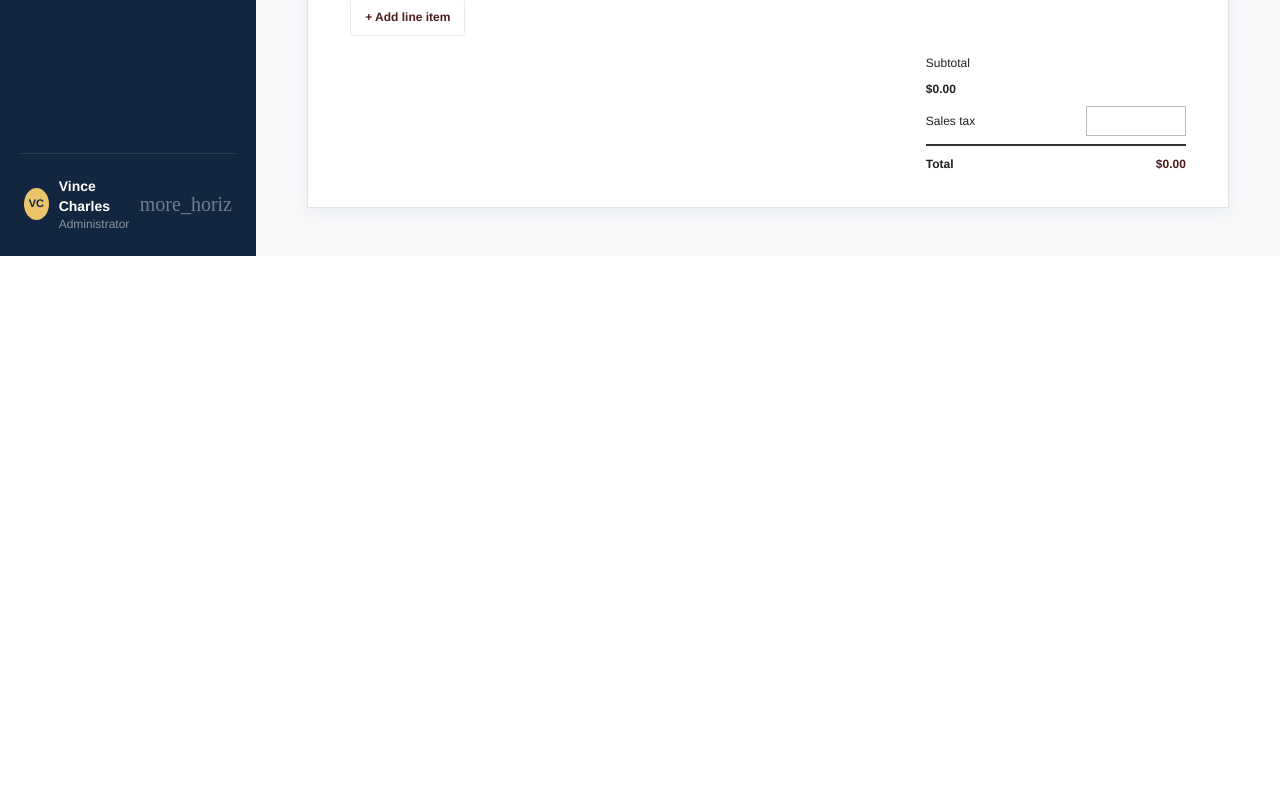
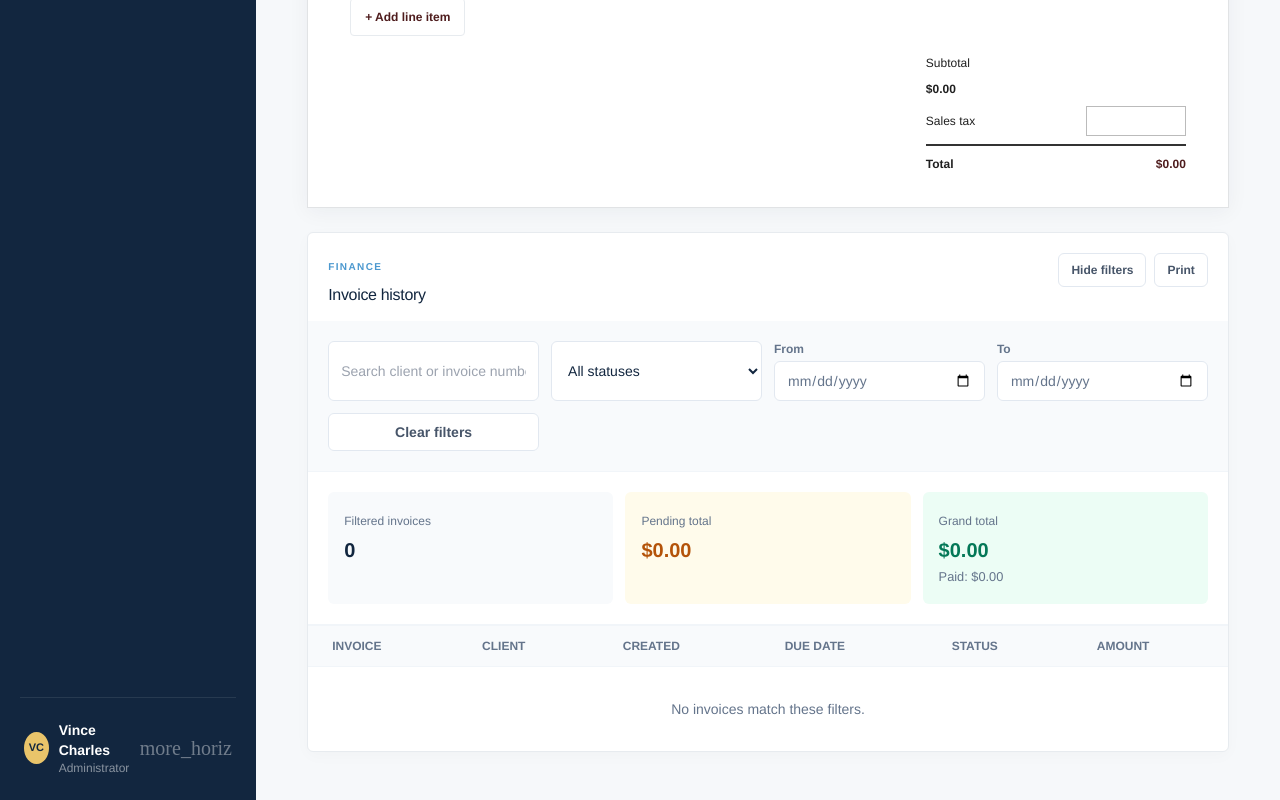
Before and after one commit to sjmirajjutt-cell/usasecuirtygruop, a Next.js app in the folder portal/: page /dashboard/invoices in a window 1280 px wide. Shown: the part 815-1615 px from the top of the page. Before the commit the page ends 1071 px from the top, so only its background shows below. Built offline with nearby package versions, Linux system fonts and the light colour scheme; no server answers; the database is empty; a web font is replaced by a local one.

Commit message:
Add invoice history filters and totals

```diff
--- a/portal/app/dashboard/invoices/page.tsx
+++ b/portal/app/dashboard/invoices/page.tsx
@@ -1,11 +1,17 @@
 import { PageHeader } from '@/components/portal-shell'
 import { InvoiceBuilder } from '@/components/invoice-builder'
+import { InvoiceHistory } from '@/components/invoice-history'
 import { createClient } from '@/lib/supabase/server'
 import type { Client } from '@/lib/supabase/database.types'
 
+type InvoiceRecord = { id: string; client_name: string; amount_due: number; status: string; created_at: string; invoice_number?: string | null; due_date?: string | null; payment_terms?: string | null }
+
 export default async function InvoicesPage() {
   const supabase = await createClient()
-  const { data } = await supabase.from('clients').select('*').order('name')
+  const [{ data }, { data: invoices }] = await Promise.all([
+    supabase.from('clients').select('*').order('name'),
+    supabase.from('invoices').select('*').order('created_at', { ascending: false })
+  ])
   const clients = (data ?? []) as Client[]
-  return <><PageHeader eyebrow="Finance" title="Invoices" description="Build client invoices with saved contact details and reusable line items." /><main className="invoice-page"><InvoiceBuilder initialClients={clients} /></main></>
+  return <><PageHeader eyebrow="Finance" title="Invoices" description="Build client invoices and review invoice history with totals." /><main className="invoice-page"><InvoiceBuilder initialClients={clients} /><InvoiceHistory initialInvoices={(invoices ?? []) as InvoiceRecord[]} /></main></>
 }
--- /dev/null
+++ b/portal/components/invoice-history.tsx
@@ -0,0 +1,33 @@
+'use client'
+
+import { useMemo, useState } from 'react'
+
+type InvoiceRecord = { id: string; client_name: string; amount_due: number; status: string; created_at: string; invoice_number?: string | null; due_date?: string | null; payment_terms?: string | null }
+
+type InvoiceFilters = { search: string; status: string; from: string; to: string }
+const emptyFilters: InvoiceFilters = { search: '', status: '', from: '', to: '' }
+
+export function InvoiceHistory({ initialInvoices }: { initialInvoices: InvoiceRecord[] }) {
+  const [filters, setFilters] = useState<InvoiceFilters>(emptyFilters)
+  const [showFilters, setShowFilters] = useState(true)
+
+  const filteredInvoices = useMemo(() => initialInvoices.filter(invoice => {
+    const date = invoice.created_at.slice(0, 10)
+    const matchesSearch = !filters.search || `${invoice.client_name} ${invoice.invoice_number ?? ''}`.toLowerCase().includes(filters.search.toLowerCase())
+    return matchesSearch && (!filters.status || invoice.status === filters.status) && (!filters.from || date >= filters.from) && (!filters.to || date <= filters.to)
+  }), [initialInvoices, filters])
+
+  const grandTotal = filteredInvoices.reduce((total, invoice) => total + Number(invoice.amount_due || 0), 0)
+  const pendingTotal = filteredInvoices.filter(invoice => invoice.status === 'pending').reduce((total, invoice) => total + Number(invoice.amount_due || 0), 0)
+  const paidTotal = filteredInvoices.filter(invoice => invoice.status === 'paid').reduce((total, invoice) => total + Number(invoice.amount_due || 0), 0)
+
+  function setFilter(key: keyof InvoiceFilters, value: string) {
+    setFilters(current => ({ ...current, [key]: value }))
+  }
+
+  return <section className="panel mt-6 overflow-hidden"><div className="panel-heading"><div><span className="section-kicker">Finance</span><h3>Invoice history</h3></div><div className="flex flex-wrap gap-2"><button type="button" onClick={() => setShowFilters(value => !value)} className="rounded-md border border-slate-200 px-3 py-2 text-xs font-bold text-slate-600">{showFilters ? 'Hide filters' : 'Show filters'}</button><button type="button" onClick={() => window.print()} className="rounded-md border border-slate-200 px-3 py-2 text-xs font-bold text-slate-600">Print</button></div></div>
+    {showFilters && <div className="grid gap-3 border-b border-slate-100 bg-slate-50 p-5 md:grid-cols-2 xl:grid-cols-4"><input value={filters.search} onChange={event => setFilter('search', event.target.value)} placeholder="Search client or invoice number" className="rounded-md border border-slate-200 bg-white px-3 py-2 text-sm" /><select value={filters.status} onChange={event => setFilter('status', event.target.value)} className="rounded-md border border-slate-200 bg-white px-3 py-2 text-sm"><option value="">All statuses</option><option value="pending">Pending</option><option value="paid">Paid</option></select><label className="text-xs font-bold text-slate-500">From<input type="date" value={filters.from} onChange={event => setFilter('from', event.target.value)} className="mt-1 block w-full rounded-md border border-slate-200 bg-white px-3 py-2 text-sm font-normal" /></label><label className="text-xs font-bold text-slate-500">To<input type="date" value={filters.to} onChange={event => setFilter('to', event.target.value)} className="mt-1 block w-full rounded-md border border-slate-200 bg-white px-3 py-2 text-sm font-normal" /></label><button type="button" onClick={() => setFilters(emptyFilters)} className="rounded-md border border-slate-200 bg-white px-3 py-2 text-sm font-bold text-slate-600">Clear filters</button></div>}
+    <div className="grid gap-3 border-b border-slate-100 p-5 sm:grid-cols-3"><div className="rounded-md bg-slate-50 p-4"><span className="text-xs text-slate-500">Filtered invoices</span><strong className="mt-1 block text-xl text-[#12263f]">{filteredInvoices.length}</strong></div><div className="rounded-md bg-amber-50 p-4"><span className="text-xs text-slate-500">Pending total</span><strong className="mt-1 block text-xl text-amber-700">${pendingTotal.toFixed(2)}</strong></div><div className="rounded-md bg-emerald-50 p-4"><span className="text-xs text-slate-500">Grand total</span><strong className="mt-1 block text-xl text-emerald-700">${grandTotal.toFixed(2)}</strong><small className="text-slate-500">Paid: ${paidTotal.toFixed(2)}</small></div></div>
+    <div className="overflow-x-auto"><table className="min-w-full text-left text-sm"><thead className="border-y border-slate-100 bg-slate-50 text-xs uppercase text-slate-500"><tr><th className="px-6 py-3">Invoice</th><th className="px-6 py-3">Client</th><th className="px-6 py-3">Created</th><th className="px-6 py-3">Due date</th><th className="px-6 py-3">Status</th><th className="px-6 py-3">Amount</th></tr></thead><tbody className="divide-y divide-slate-100">{filteredInvoices.map(invoice => <tr key={invoice.id}><td className="px-6 py-4 font-semibold">{invoice.invoice_number || invoice.id.slice(0, 8)}</td><td className="px-6 py-4">{invoice.client_name}</td><td className="px-6 py-4">{new Date(invoice.created_at).toLocaleDateString('en-US')}</td><td className="px-6 py-4">{invoice.due_date ? new Date(invoice.due_date).toLocaleDateString('en-US') : '—'}</td><td className="px-6 py-4"><span className={invoice.status === 'paid' ? 'font-semibold text-emerald-600' : 'font-semibold text-amber-600'}>{invoice.status}</span></td><td className="px-6 py-4 font-semibold">${Number(invoice.amount_due || 0).toFixed(2)}</td></tr>)}</tbody></table>{filteredInvoices.length === 0 && <p className="p-8 text-center text-sm text-slate-500">No invoices match these filters.</p>}</div>
+  </section>
+}
```
